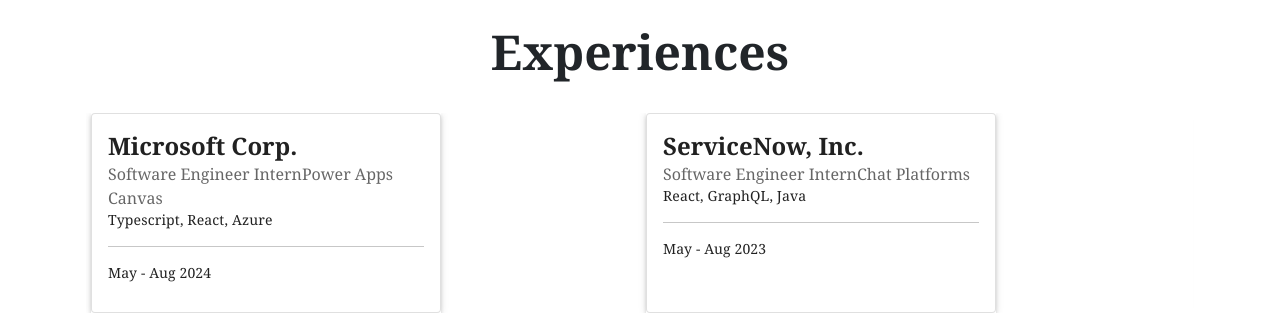
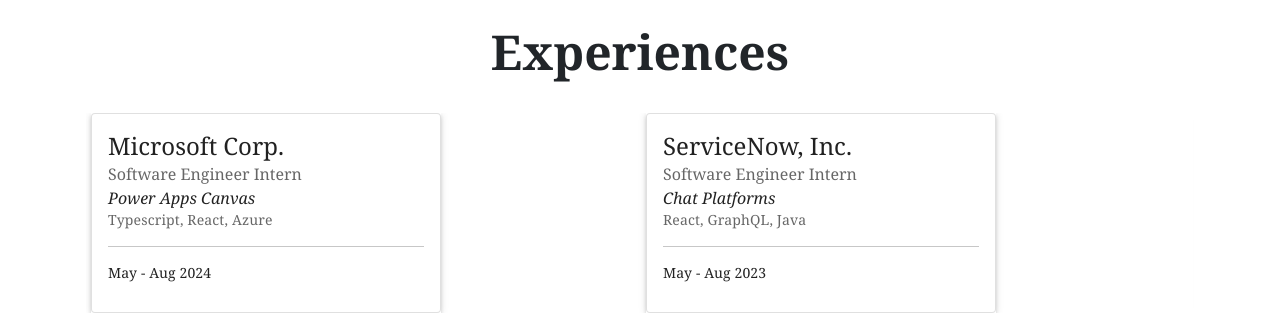
Before and after one commit to wisdom-okwen/website, a React (Create React App) app: page / in a window 1280 px wide. Shown: the part 880-1195 px from the top of the page. Built offline with nearby package versions, Linux system fonts and the light colour scheme.

Commit message:
re-arrange experience card

```diff
--- a/src/components/cards/ExperienceCard.jsx
+++ b/src/components/cards/ExperienceCard.jsx
@@ -21,16 +21,17 @@
     >
       <Card sx={{ marginBottom: 1, width: isMobile ? 290 : 350, height: 200 }} variant="outlined">
         <CardContent>
-          <Typography sx={{ fontWeight: 600 }} variant={isMobile ? "h6": "h5"} component="div">
+          <Typography sx={{ fontWeight: 590 }} variant={isMobile ? "h6": "h5"} component="div">
             {props.company}
           </Typography>
           <Typography sx={{ mb: {sm: 1, md: 2 }}} variant={isMobile ? "body4" : "body3" } color="text.secondary">
             {props.title}
           </Typography>
-          <Typography variant={isMobile ? "body" : "body3"} color="text.secondary">
-            {props.team}
+          <br/>
+          <Typography sx={{fontStyle: 'italic', fontWeight: 505}} variant={isMobile ? "body5" : "body4"} color="010B13">
+            {' ' + props.team}
           </Typography>
-          <Typography variant="body2">
+          <Typography variant="body2" color="text.secondary">
             {props.tech_stack}
           </Typography>
           <hr />
--- a/src/data/experiences.js
+++ b/src/data/experiences.js
@@ -30,7 +30,7 @@
     {
         title: "Residential Computing Consultant",
         company: "UNC IT Services",
-        team: "ResNet",
+        team: "Residential Networks",
         date: "Aug 2023 - present",
         tech_stack: ["Troubleshooting, ", "Networking, ", "IT Support"],
     }
```
